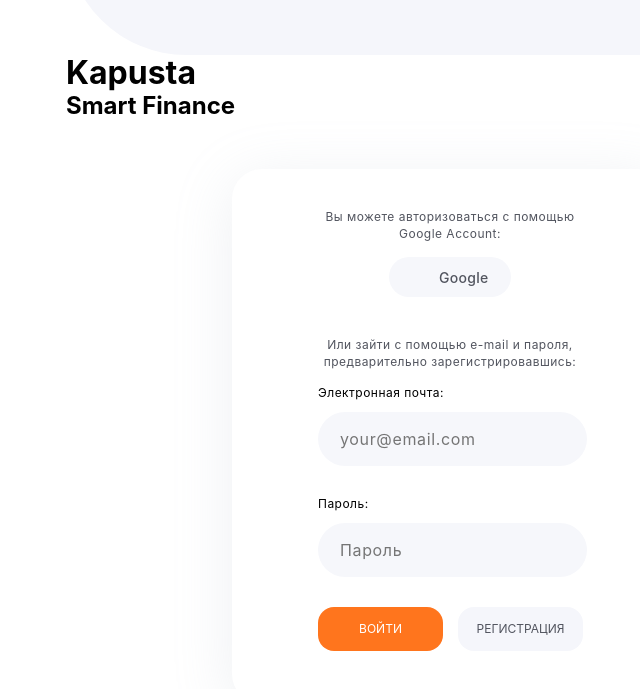
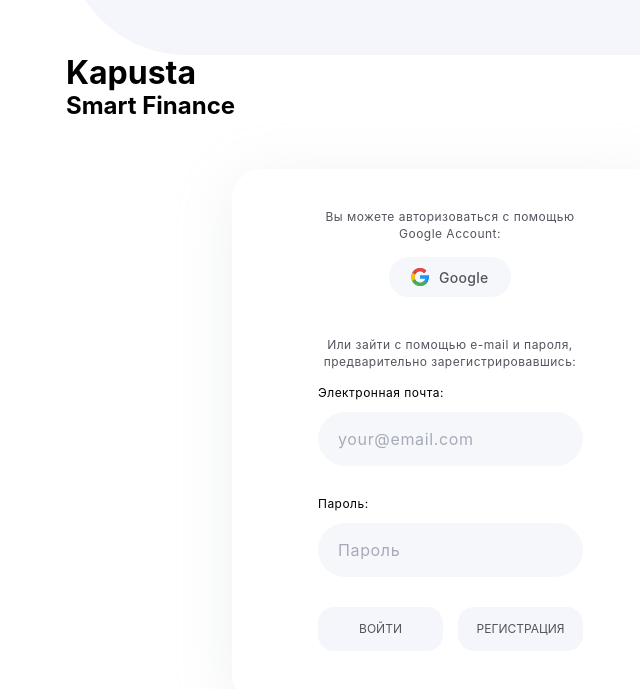
Before and after one commit to dzhafarovm/money-tracker, a React (Create React App) app: page / in a window 1280 px wide. Shown: the part 471-1160 px from the top of the page, without its empty margins (24-664 px from the left). Built offline with nearby package versions, Linux system fonts and the light colour scheme.

Commit message:
styles fixed

```diff
--- a/src/components/AuthForm/AuthForm.jsx
+++ b/src/components/AuthForm/AuthForm.jsx
@@ -5,8 +5,10 @@
 
 import authOperations from 'redux/auth/auth-operations';
 import style from './AuthForm.module.css';
+import sprite from 'components/images/sprite.svg';
 
 const FormSchema = Yup.object().shape({
+
   email: Yup.string().email().required('Это обязательное поле'),
   password: Yup.string()
     .required('Это обязательное поле')
@@ -17,9 +19,14 @@
   email: '',
   password: '',
 };
+console.log(ErrorMessage);
 
 const AuthForm = () => {
   const dispatch = useDispatch();
+
+  // const handleReset = {
+
+  // }
 
   return (
     <Formik
@@ -27,10 +34,11 @@
       validationSchema={FormSchema}
       onSubmit={({ email, password }) => {
         dispatch(authOperations.logIn({ email, password }));
+        // onReset = { handleReset }
       }}
     >
       {formik => {
-        const { validateForm, values, handleChange } = formik;
+        const { validateForm, values, handleChange, isValid } = formik;
 
         return (
           <div className={style.container}>
@@ -40,7 +48,7 @@
             </h4>
             <button className={style.googleAuthButton}>
               <svg className={style.googleIcon} width="18" height="18">
-                <use href="./images/sprite.svg#google"></use>
+                <use href={`${sprite}#google`}></use>
               </svg>
               <span className={style.googletext}>Google</span>
             </button>
@@ -51,7 +59,7 @@
             </h4>
             <Form>
               <div className={style.formRow}>
-                <label className={style.formRowTitle}>Электронная почта:</label>
+                <label className={style.formRowTitle}> <span className={style.asterisk}>{!isValid &&'*'}</span>Электронная почта:</label>
                 <Field
                   value={values.email}
                   type="text"
@@ -70,7 +78,7 @@
               </div>
 
               <div className={style.formRow}>
-                <label className={style.formRowTitle}>Пароль:</label>
+                <label className={style.formRowTitle}><span className={style.asterisk}>{!isValid &&'*'}</span>Пароль:</label>
                 <Field
                   value={values.password}
                   type="password"
@@ -88,13 +96,13 @@
                 />
               </div>
               <div className={style.authButtons}>
-                <button type="submit" className={style.btnSignin}>
+                <button type="submit" className={style.btn}>
                   ВOЙТИ
                 </button>
 
                 <button
                   type="button"
-                  className={style.btnSignup}
+                  className={style.btn}
                   onClick={() =>
                     validateForm().then(() => {
                       dispatch(authOperations.register(values));
--- a/src/components/AuthForm/AuthForm.module.css
+++ b/src/components/AuthForm/AuthForm.module.css
@@ -73,6 +73,10 @@
     margin-bottom: 12px;
   }
 
+  .asterisk {
+    color: #eb5757;
+  }
+
   input {
     font-weight: 400;
     font-size: 14px;
@@ -83,20 +87,21 @@
     padding: auto;
     color: var(--grey-color);
     background-color: #f6f7fb;
-    width: 253px;
+    width: 213px;
     height: 52px;
     border: 0;
     border-radius: 30px;
   }
 
-  /* .password, */
   input::placeholder {
-    padding-left: 20px;
+    color: var(--grey-color);
   }
 
-  /* input[type] {
-    padding-left: 10px;
-  } */
+  .email,
+  .password {
+    padding-left: 20px;
+    padding-right: 20px;
+  }
 
   .authButtons {
     font-weight: 700;
@@ -123,12 +128,30 @@
     /* background-color: var(--accent-color); */
   }
 
-  .btnSignin {
+  .btn:hover {
     color: white;
     background-color: var(--accent-color);
+    transform: scale(1.2);
   }
 
+  .formRow {
+    position: relative;
+  }
+
+  .formRow {
+    position: relative;
+  }
   .error {
+    position: absolute;
+    top: 85px;
+    left: 0;
+
+    font-weight: 400;
+    font-size: 10px;
+    line-height: 1.2;
+    /* text-align: left; */
+    letter-spacing: 0.04em;
+
     color: #eb5757;
   }
 }
@@ -165,7 +188,7 @@
   }
   input {
     /* padding: auto; */
-    width: 265px;
+    width: 225px;
   }
 
   .authButtons {
```
